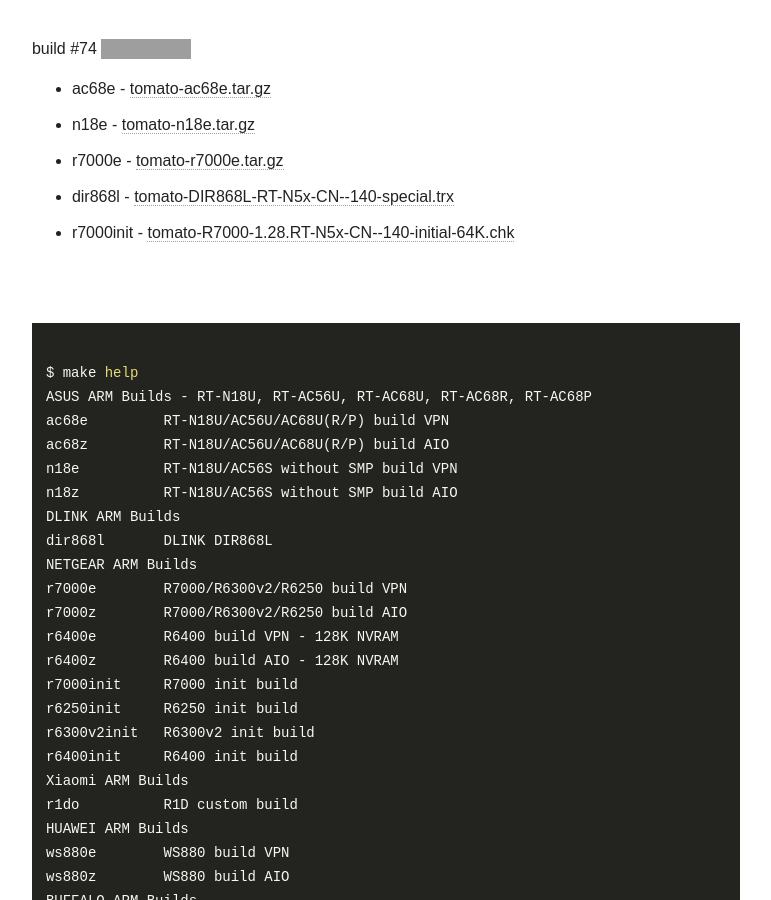
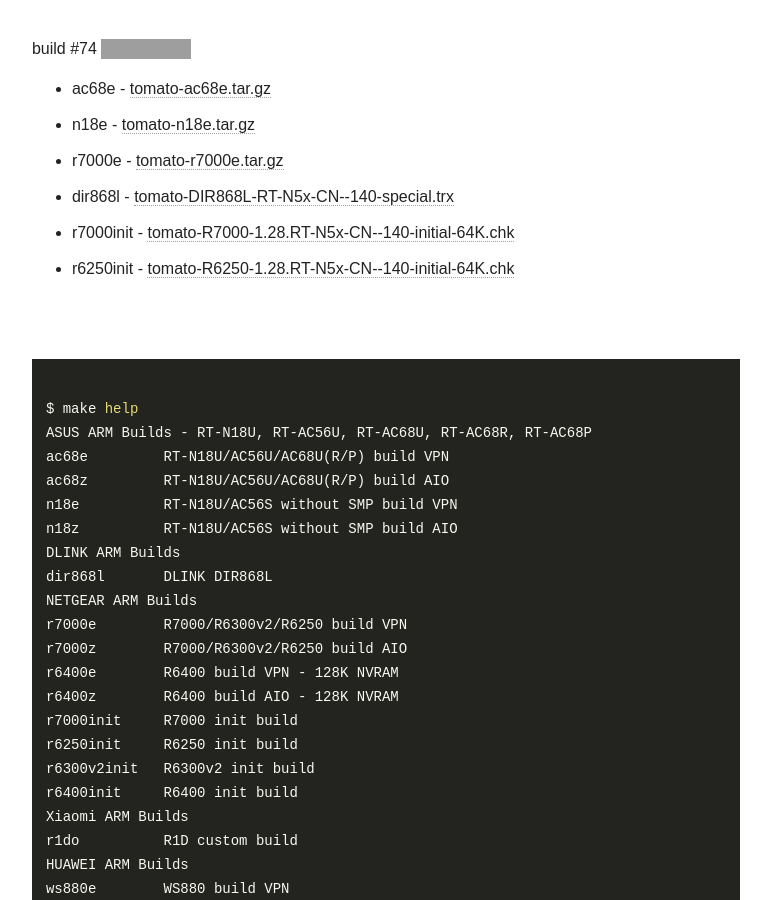
Before and after one commit to oglopss/tomato-arm-ci-jekyll, a Jekyll site: the page built from index.html, in a window 1280 px wide and 900 px high, scrolled down 559 px. Shown: the whole window, without its empty margins (254-1025 px from the left). Built offline with Jekyll 4.4.1, drawn with Linux system fonts in a browser that asks for light colours; nearby versions of some CDN libraries; grey boxes are pictures that could not be loaded.

Commit message:
Travis build 74 r6250init pushed to gh-pages

```diff
--- a/_data/ss.yml
+++ b/_data/ss.yml
@@ -5,3 +5,4 @@ files:
   - 0002 n18e tomato-n18e.tar.gz
   - 0005 dir868l tomato-DIR868L-RT-N5x-CN--140-special.trx
   - 0008 r7000init tomato-R7000-1.28.RT-N5x-CN--140-initial-64K.chk
+  - 0009 r6250init tomato-R6250-1.28.RT-N5x-CN--140-initial-64K.chk
```
Also changed, not shown: 1 other file.
